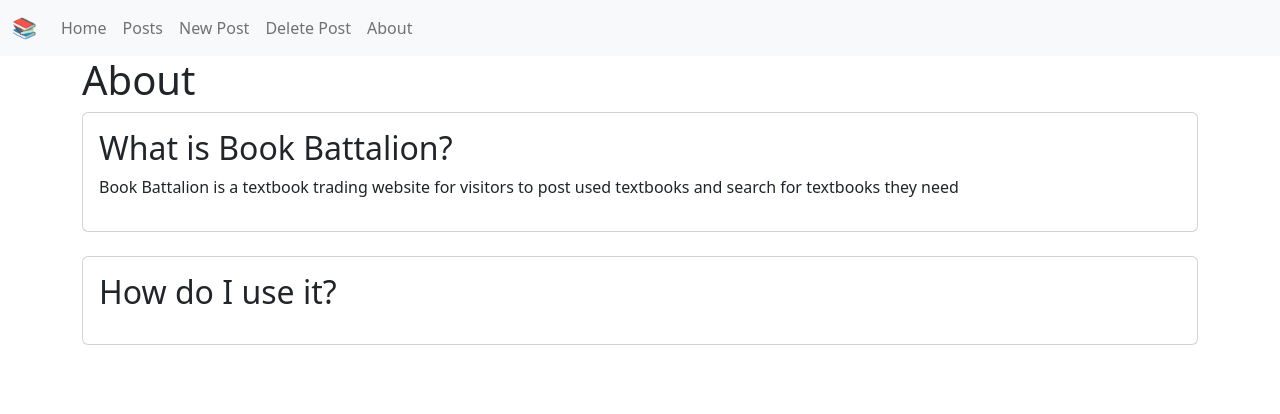
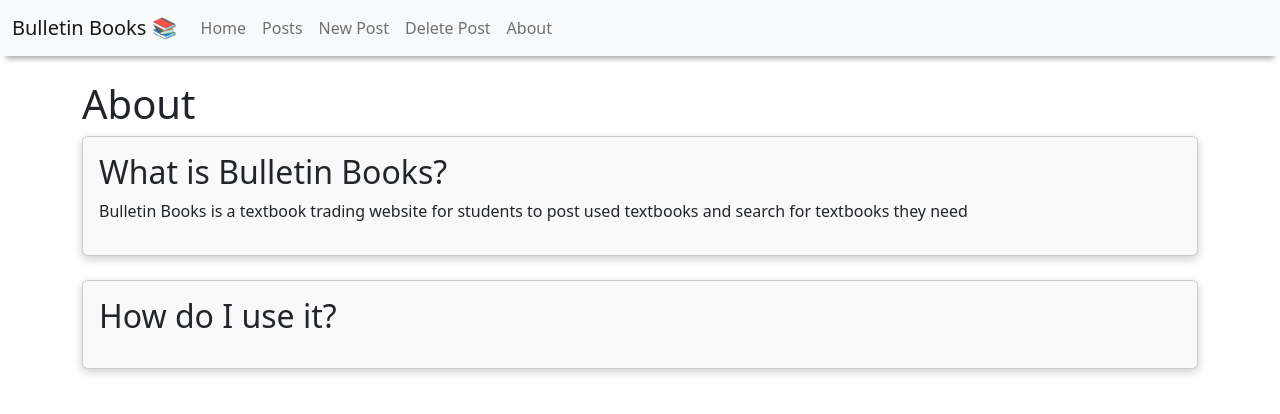
Before and after one commit to incub4t0r/bulletin_books, a Flask app: page /about in a window 1280 px wide. Shown: the top 414 px of the page. Run offline with Flask 2, Linux system fonts and the light colour scheme; some libraries are stand-ins or nearby versions.

Commit message:
further css and ui improvements

```diff
--- a/templates/about.html
+++ b/templates/about.html
@@ -9,10 +9,9 @@
     <div class="card">
         <div class="card-body">
             <h2 class="card-title">
-                What is Book Battalion?
+                What is Bulletin Books?
             </h2>
-            <p>Book Battalion is a textbook trading website for visitors to post used textbooks and search for textbooks they need</p>
-
+            <p>Bulletin Books is a textbook trading website for students to post used textbooks and search for textbooks they need</p>
         </div>
     </div>
     <br>
--- a/templates/home.html
+++ b/templates/home.html
@@ -4,7 +4,7 @@
 
 {% block content %}
 <div class="container-sm">
-	<h1>Welcome to Book Battalion!</h1>
+	<h1>Welcome to Bulletin Books!</h1>
 	<br>
 	<div class="card">
 		<div class="card-body">
--- a/templates/pagebase.html
+++ b/templates/pagebase.html
@@ -16,19 +16,36 @@
 </head>
 
 <body>
-    <!-- <style>
-        body {
+    <style>
+        /* body {
             background-color: #121212;
             color: #f9f9f9;
+        } */
+
+        /* nav {
+            background-color: #1e1e1e;
+        } */
+
+        .card {
+            background-color: #f9f9f9;
+            box-shadow: 0 3px 10px rgb(0 0 0 / 0.2);
+            /* border: 0px solid; */
         }
 
-        nav {
-            background-color: #1e1e1e;
+        .error {
+            color: #B00020;
         }
-    </style> -->
-    <nav class="navbar navbar-expand-lg bg-light">
+
+        .success{
+            color: #00b026;
+        }
+        nav{
+            box-shadow: 0 8px 6px -6px rgb(0 0 0 / 0.4);
+        }
+    </style>
+    <nav class="navbar sticky-top navbar-expand-lg bg-light">
         <div class="container-fluid">
-            <a class="navbar-brand" href={{url_for('home')}}>📚</a>
+            <a class="navbar-brand" href={{url_for('home')}}>Bulletin Books 📚</a>
             <button class="navbar-toggler" type="button" data-bs-toggle="collapse"
                 data-bs-target="#navbarSupportedContent" aria-controls="navbarSupportedContent" aria-expanded="false"
                 aria-label="Toggle navigation">
@@ -45,13 +62,11 @@
             </div>
         </div>
     </nav>
+    <br>
     {%block content%}
     {%endblock%}
 
-
-
-
-
+    <br>
 </body>
 <!-- https://dev.to/murtuzaalisurti/dark-mode-toggle-animation-using-css-27il -->
 
```
Also changed, not shown: templates/delete.html (+13 -10 lines), templates/newbook.html (+12 -26 lines).
